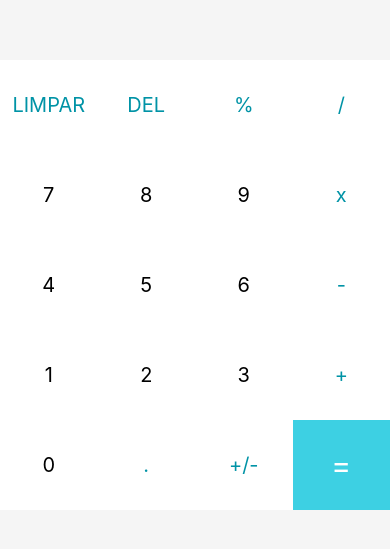
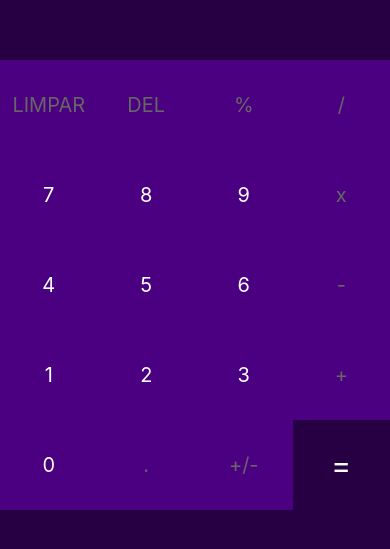
Before and after one commit to MatheusSTeixeira/ProjetoCalculadora, a React Native app: screen / in a window 390 px wide. Shown: the part 149-698 px from the top of the page. Built offline with nearby package versions, Linux system fonts and the light colour scheme.

Commit message:
Cores alternativas

```diff
--- a/App.js
+++ b/App.js
@@ -76,12 +76,12 @@
 
         {buttons.map((button) =>
           button === '=' ? // Mapeamento do botão =
-        <TouchableOpacity onPress={() => handleInput(button)} key={button} style={[styles.button, {backgroundColor: '#3dd0e3'}]}>
+        <TouchableOpacity onPress={() => handleInput(button)} key={button} style={[styles.button, {backgroundColor: '#260042'}]}>
           <Text style={[styles.textButton, {color: "white", fontSize: 30}]}>{button}</Text>
         </TouchableOpacity>
           : // Mapeamento dos outros botões
           <TouchableOpacity onPress={() => handleInput(button)} key={button} style={styles.button}>
-            <Text style={[styles.textButton, {color: typeof(button) === 'number' ? 'black': '#0093a6'}]}>{button}</Text>
+            <Text style={[styles.textButton, {color: typeof(button) === 'number' ? 'white': '#666666'}]}>{button}</Text>
           </TouchableOpacity>
         )}
       </View>
@@ -98,10 +98,10 @@
   results: {
     flex: 2,
     justifyContent: "center",
-    backgroundColor: "#f5f5f5"
+    backgroundColor: "#260042"
   },
   resultText: {
-    color: "#282F38",
+    color: "white",
     fontSize: 32,
     fontWeight: "bold",
     padding: 12,
@@ -116,9 +116,10 @@
   buttons: {
     flexDirection: 'row',
     flexWrap: 'wrap',
+
   },
   button: {
-    backgroundColor: 'white',
+    backgroundColor: '#4b0082',
     alignItems: 'center',
     justifyContent: 'center',
     minWidth: 90,
```
